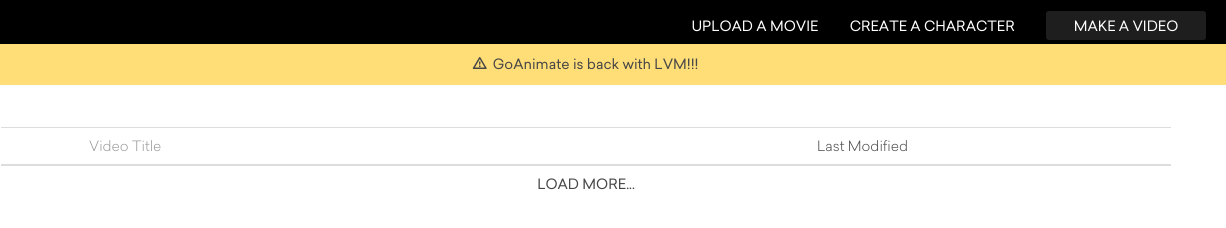
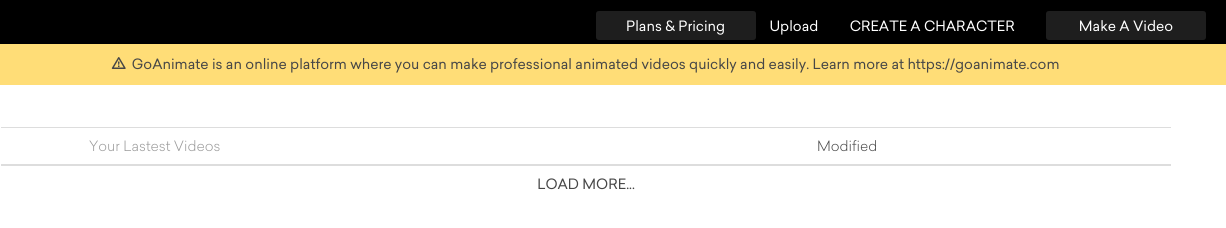
Before and after one commit to DominicJennings/GOANIMATE4SCHOOLS-2, a website: page html/list.html in a window 1280 px wide. Shown: the full height of the page, 54-1280 px from the left. Drawn offline with Linux system fonts and the light colour scheme; no server answers.

Commit message:
Update list.html

```diff
--- a/html/list.html
+++ b/html/list.html
@@ -5,7 +5,8 @@
 				<a href="./"><img src="https://upload.wikimedia.org/wikipedia/commons/thumb/e/e6/Goanimate_logo_2013.svg/1280px-Goanimate_logo_2013.svg.png" /></a>
 			</div>
 			<div>
-				<a class="button_small" onclick="document.getElementById('file').click()">UPLOAD A MOVIE</a>
+				<a href="http://goanimate.com/plans" class="button_big">Plans & Pricing</a>
+				<a class="button_small" onclick="document.getElementById('file').click()">Upload</a>
 				<div class="char_dropdown button_small">
 					<div>CREATE A CHARACTER</div>
 					<menu>
@@ -36,12 +37,12 @@
 
 					</menu>
 				</div>
-				<a href="/go_full" class="button_big">MAKE A VIDEO</a>
+				<a href="/go_full" class="button_big">Make A Video</a>
 			</div>
 		</div>
 		<div class="warning">
-			GoAnimate is back with LVM!!!
-
+			GoAnimate is an online platform where you can make professional animated videos quickly and easily.
+			Learn more at https://goanimate.com
 
 		</div>
 	</header>
@@ -49,8 +50,8 @@
 		<thead>
 			<tr>
 				<td></td>
-				<td>Video Title</td>
-				<td>Last Modified</td>
+				<td>Your Lastest Videos</td>
+				<td>Modified</td>
 				<td></td>
 			</tr>
 		</thead>
```
